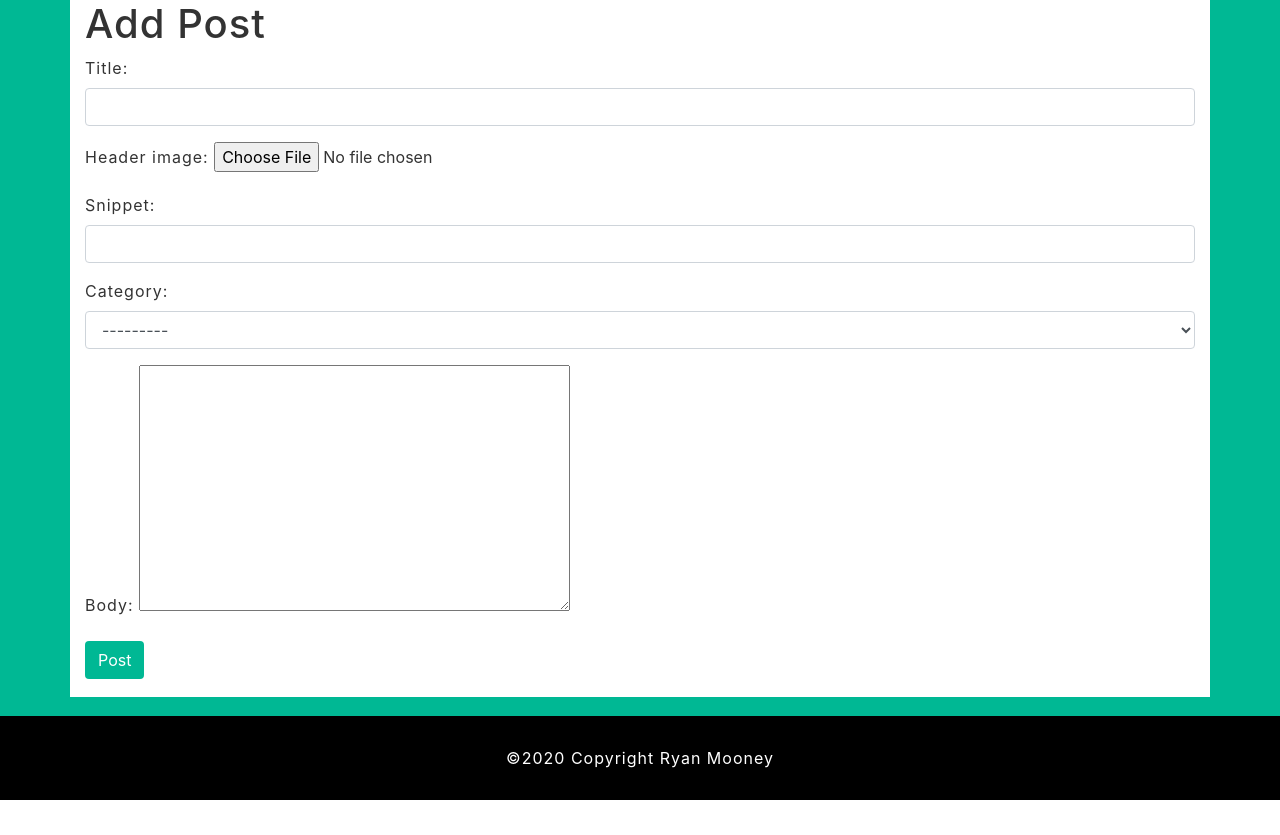
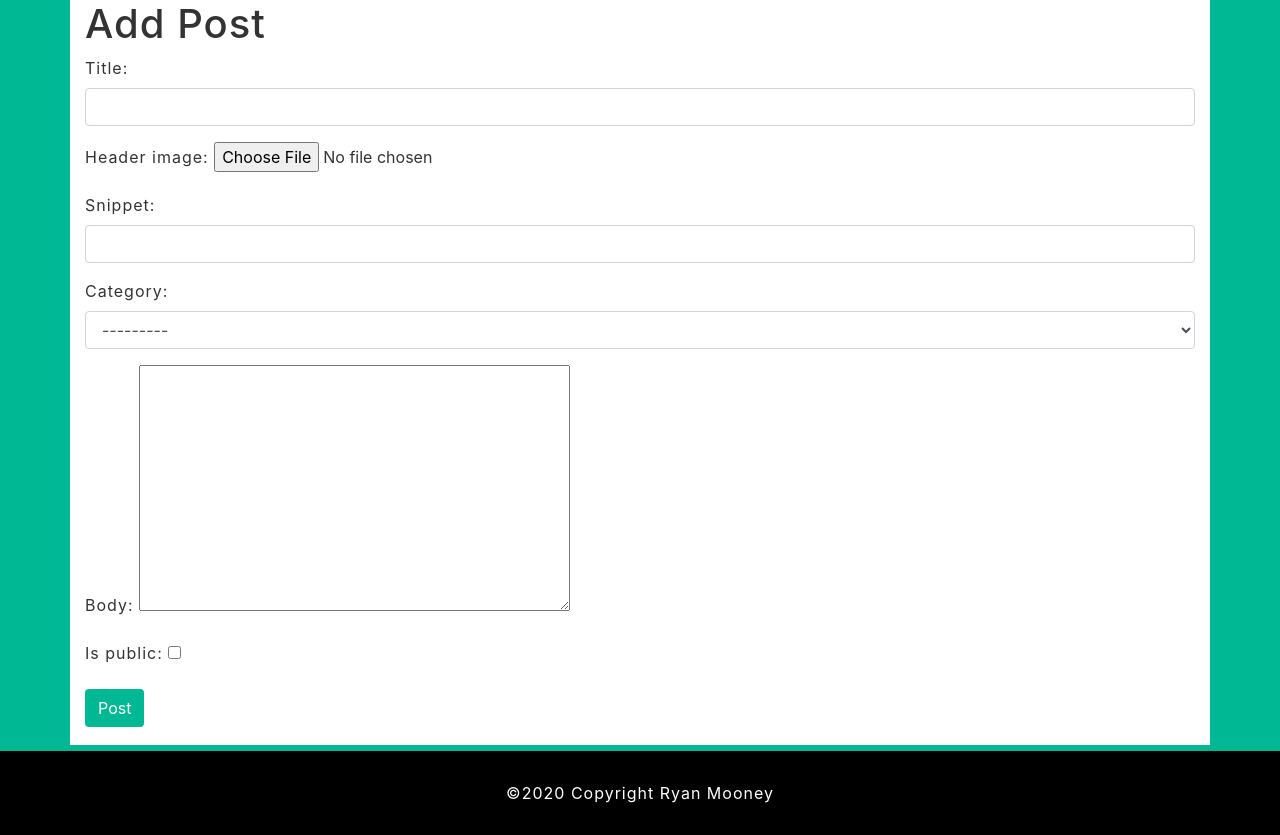
Before and after one commit to icedvigilante/SITT, a Django app: page /blog/blog_add/ in a window 1280 px wide. Shown: the part 80-915 px from the top of the page. Before the commit the page ends 880 px from the top, so only its background shows below. Run offline with Django 3.2, Linux system fonts and the light colour scheme; the visitor is signed in with stand-in values (Sample User, id 1); data that the repository does not hold is empty; parts of the project's set-up code (start-up, migrations or seed data) failed here and were passed over; some libraries are stand-ins or nearby versions.

Commit message:
add is_public for blog

```diff
--- a/blog/forms.py
+++ b/blog/forms.py
@@ -24,7 +24,7 @@ for choice in cat_choice:
 class PostForm(forms.ModelForm):
     class Meta:
         model = BlogPost
-        fields = ('title', 'header_image', 'snippet', 'category', 'body',)
+        fields = ('title', 'header_image', 'snippet', 'category', 'body', 'is_public')
 
         widgets = {
             'title': forms.TextInput(attrs={'class': 'form-control'}),
@@ -39,13 +39,14 @@ class PostForm(forms.ModelForm):
 class PostEditForm(forms.ModelForm):
     class Meta:
         model = BlogPost
-        fields = ('title', 'header_image', 'snippet', 'category', 'body')
+        fields = ('title', 'header_image', 'snippet', 'category', 'body', 'is_public')
 
         widgets = {
             'title': forms.TextInput(attrs={'class': 'form-control'}),
             'snippet': forms.TextInput(attrs={'class': 'form-control'}),
             'category': forms.Select(choices=cat_choice_list, attrs={'class': 'form-control'}),
             'body': SummernoteInplaceWidget(),
+
         }
 
 
--- a/blog/models.py
+++ b/blog/models.py
@@ -27,6 +27,7 @@ class BlogPost(models.Model):
     category = models.ForeignKey(Category, null=True, blank=True, on_delete=models.CASCADE)
     body = models.TextField(blank=True, null=True)
     post_date = models.DateField(auto_now_add=True)
+    is_public = models.BooleanField(default=False)
 
     def __str__(self):
         return self.title + ' | ' + str(self.author)
--- a/blog/templates/blog/blog_detail.html
+++ b/blog/templates/blog/blog_detail.html
@@ -2,6 +2,7 @@
 {% load static %}
 {% block title %}{{ blogpost.title }}{% endblock %}
 {% block content %}
+    {% if blogpost.is_public %}
     <main>
         <h4>{{ blogpost.title }}</h4>
         <small>
@@ -19,4 +20,7 @@
             {{ blogpost.body|safe }}
         </article>
     </main>
+    {% else %}
+        <meta http-equiv="Refresh" content="0; URL={% url 'blog:home' %}">
+    {% endif %}
     {% endblock %}
--- a/blog/templates/blog/home.html
+++ b/blog/templates/blog/home.html
@@ -6,6 +6,7 @@
         <p>There are no blog posts</p>
     {% else %}
         {% for post in object_list %}
+            {% if post.is_public %}
                 <h5 class="blog_item"><a href="{% url 'blog:blog_detail' post.pk %}" class="blog_item">{{ post.title }}</a></h5>
                 <small><a href="{% url 'blog:category_list' %}">{{ post.category }}</a></small>
                 <small>Published on: {{ post.post_date }}</small>
@@ -18,6 +19,7 @@
                 </small>
                 <div>{{ post.snippet | safe }}...<a href="{% url 'blog:blog_detail' post.pk %}">Read More</a></div>
                 <small>Written by: <a href=#>{{ post.author }}</a></small>
+            {% endif %}
         {% endfor %}
     {% endif %}
 {% endblock content %}
```
Also changed, not shown: blog/migrations/0004_blogpost_is_public.py (added). Lines whose indentation alone changed are shown as unchanged.
